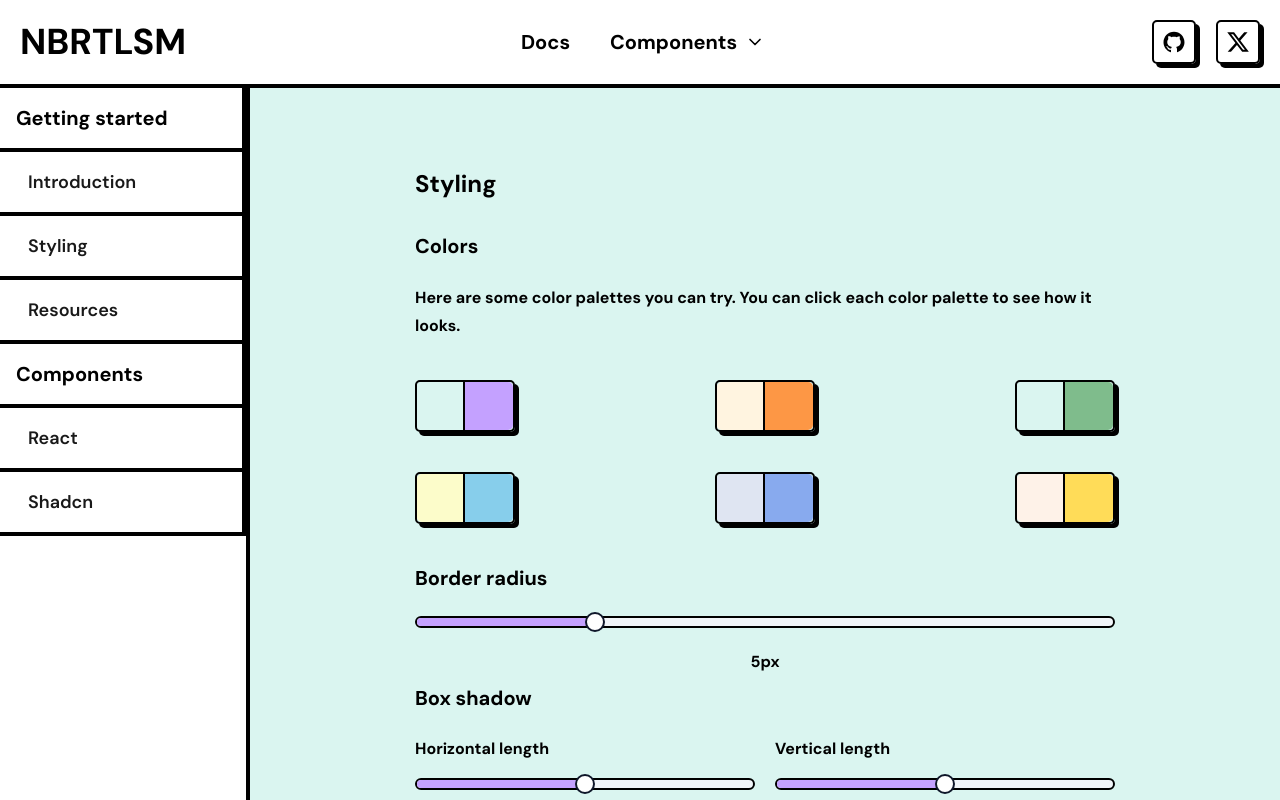
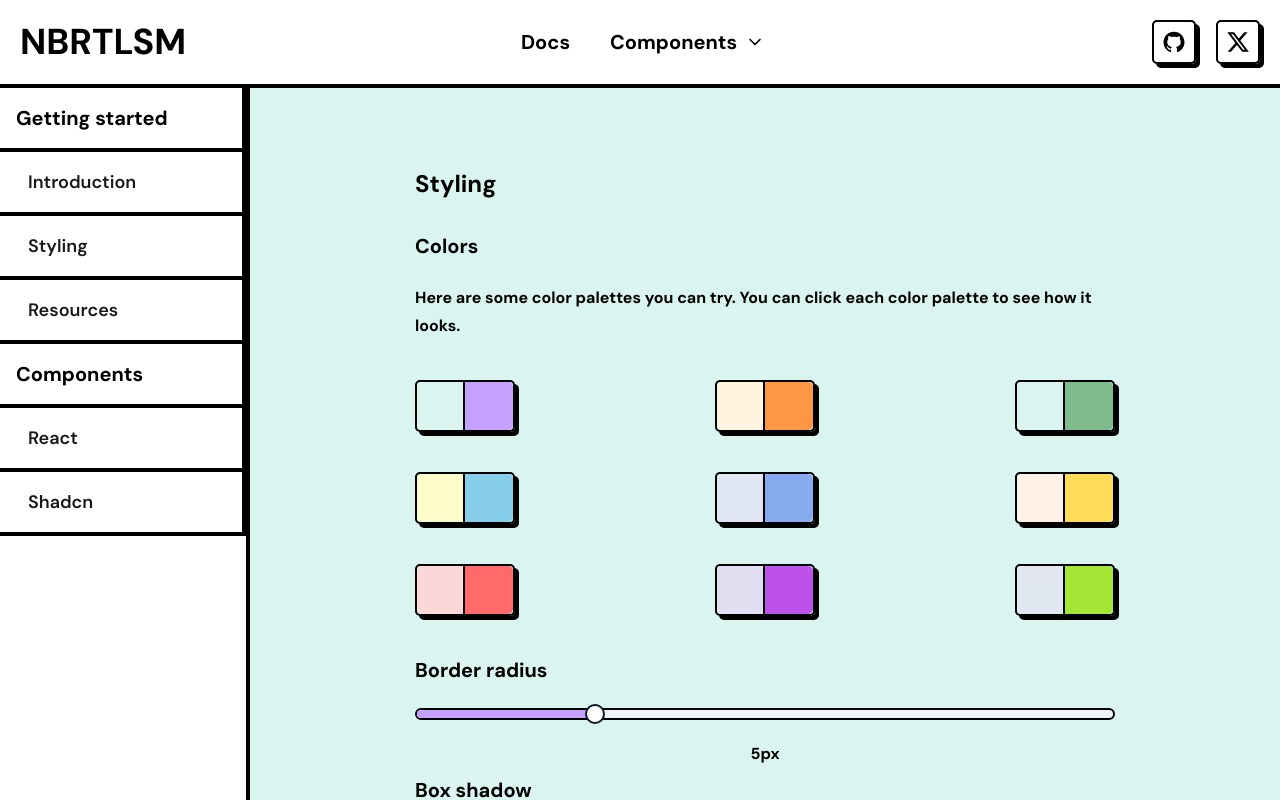
Before and after one commit to ekmas/neobrutalism-components, a Next.js app: page /docs/styling in a window 1280 px wide. Shown: the top 800 px of the page. Built offline with nearby package versions, Linux system fonts and the light colour scheme.

Commit message:
added more color palettes

```diff
--- a/src/data/colors.ts
+++ b/src/data/colors.ts
@@ -29,8 +29,23 @@ const colors = [
     main: '#FFDC58',
     mainAccent: '#ffc800',
   },
+  {
+    bg: '#fcd7d7',
+    main: '#ff6b6b',
+    mainAccent: '#ff3333',
+  },
+  {
+    bg: '#e3dff2',
+    main: '#bd52eb',
+    mainAccent: '#a81be4',
+  },
+  {
+    bg: '#E0E7F1',
+    main: '#A3E636',
+    mainAccent: '#88cc19',
+  },
 ]
 
-// color paltetes used in components/app/Colors.tsx
+// color palettes used in app/docs/styling/Colors.tsx
 
 export default colors
```
